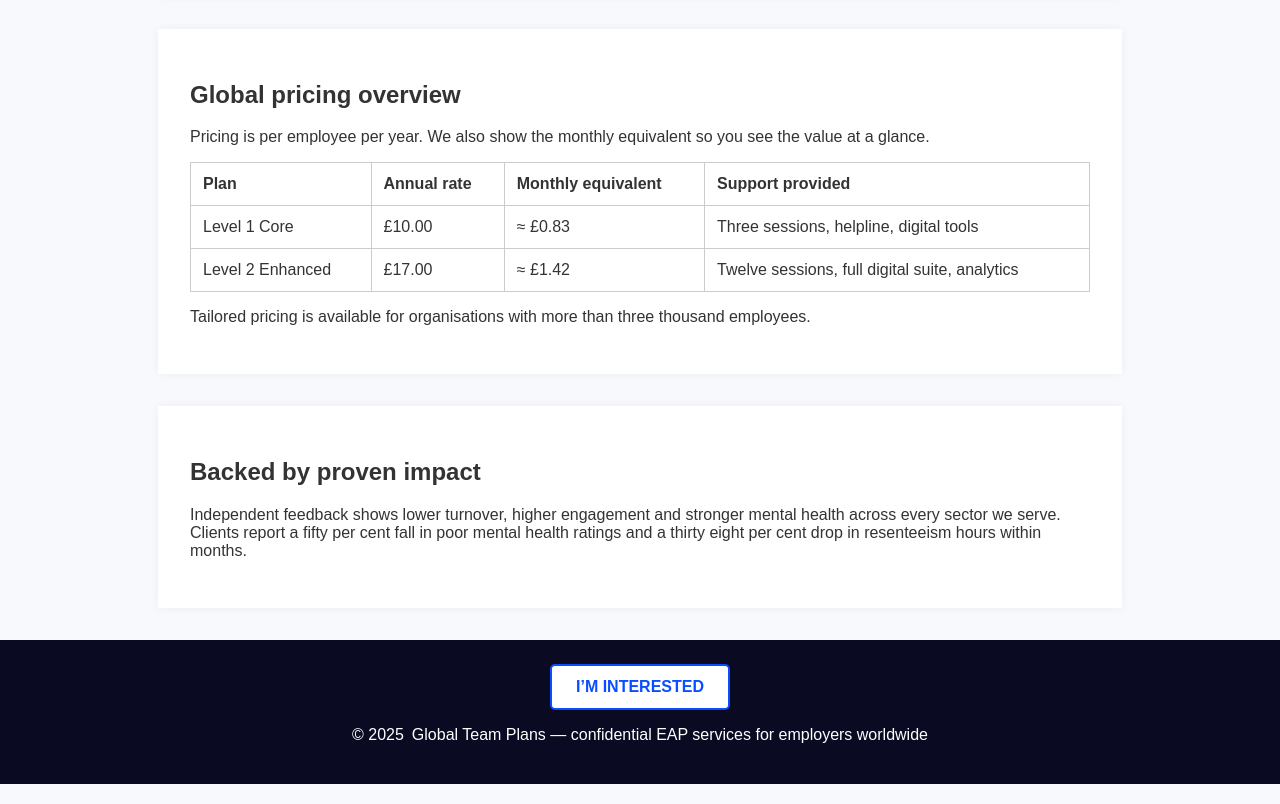
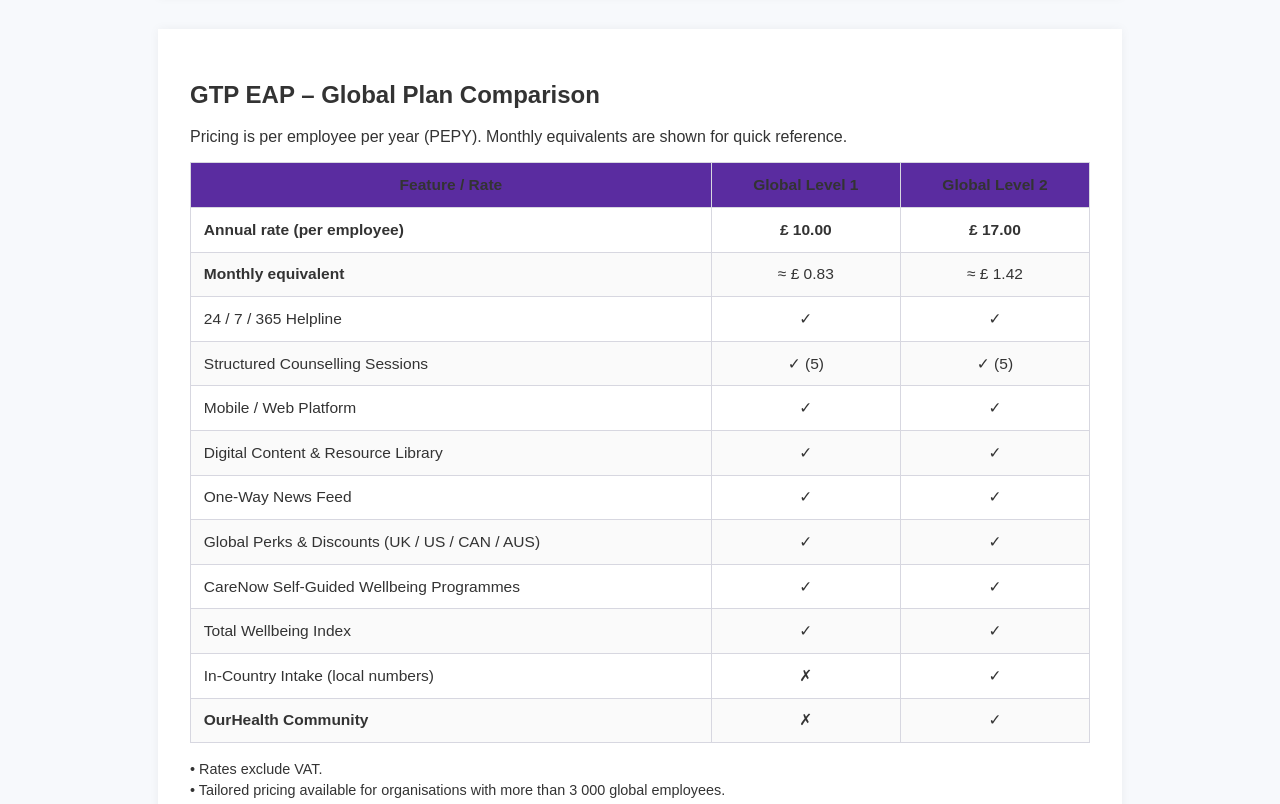
Before and after one commit to daththeanalyst/gtp-website, a plain HTML site: page index.html in a window 1280 px wide. Shown: the part 1966-2770 px from the top of the page. Drawn offline with Linux system fonts and the light colour scheme.

Commit message:
Added full Global pricing table

```diff
--- a/index.html
+++ b/index.html
@@ -100,37 +100,48 @@
 
   <!-- ============== PRICING ================ -->
 <section>
-    <h2>Global pricing overview</h2>
+  <h2>GTP EAP – Global Plan Comparison</h2>
   <p>
-      Pricing is per employee per year. We also show the monthly equivalent so you see the value at a glance.
+    Pricing is per employee per year (PEPY). Monthly equivalents are shown for quick reference.
   </p>
 
-    <table>
+  <table class="gtp-table">
     <thead>
       <tr>
-          <th>Plan</th>
-          <th>Annual rate</th>
-          <th>Monthly equivalent</th>
-          <th>Support provided</th>
+        <th>Feature / Rate</th>
+        <th>Global&nbsp;Level&nbsp;1</th>
+        <th>Global&nbsp;Level&nbsp;2</th>
       </tr>
     </thead>
     <tbody>
       <tr>
-          <td>Level&nbsp;1&nbsp;Core</td>
-          <td>£10.00</td>
-          <td>≈&nbsp;£0.83</td>
-          <td>Three sessions, helpline, digital tools</td>
+        <td><strong>Annual&nbsp;rate&nbsp;(per&nbsp;employee)</strong></td>
+        <td><strong>£ 10.00</strong></td>
+        <td><strong>£ 17.00</strong></td>
       </tr>
       <tr>
-          <td>Level&nbsp;2&nbsp;Enhanced</td>
-          <td>£17.00</td>
-          <td>≈&nbsp;£1.42</td>
-          <td>Twelve sessions, full digital suite, analytics</td>
+        <td><strong>Monthly&nbsp;equivalent</strong></td>
+        <td>≈ £ 0.83</td>
+        <td>≈ £ 1.42</td>
       </tr>
+
+      <tr><td>24 / 7 / 365 Helpline</td>                         <td>✓</td><td>✓</td></tr>
+      <tr><td>Structured Counselling Sessions</td>               <td>✓ (5)</td><td>✓ (5)</td></tr>
+      <tr><td>Mobile / Web Platform</td>                         <td>✓</td><td>✓</td></tr>
+      <tr><td>Digital Content &amp; Resource Library</td>        <td>✓</td><td>✓</td></tr>
+      <tr><td>One-Way News Feed</td>                             <td>✓</td><td>✓</td></tr>
+      <tr><td>Global Perks &amp; Discounts (UK / US / CAN / AUS)</td><td>✓</td><td>✓</td></tr>
+      <tr><td>CareNow Self-Guided Wellbeing Programmes</td>      <td>✓</td><td>✓</td></tr>
+      <tr><td>Total Wellbeing Index</td>                         <td>✓</td><td>✓</td></tr>
+      <tr><td>In-Country Intake (local numbers)</td>             <td>✗</td><td>✓</td></tr>
+      <tr><td><strong>OurHealth Community</strong></td>          <td>✗</td><td>✓</td></tr>
     </tbody>
   </table>
 
-    <p>Tailored pricing is available for organisations with more than three thousand employees.</p>
+  <p class="gtp-note">
+    • Rates exclude VAT.<br>
+    • Tailored pricing available for organisations with more than 3 000 global employees.
+  </p>
 </section>
 
   <!-- ============== IMPACT ================ -->
```
Lines whose indentation alone changed are shown as unchanged.
